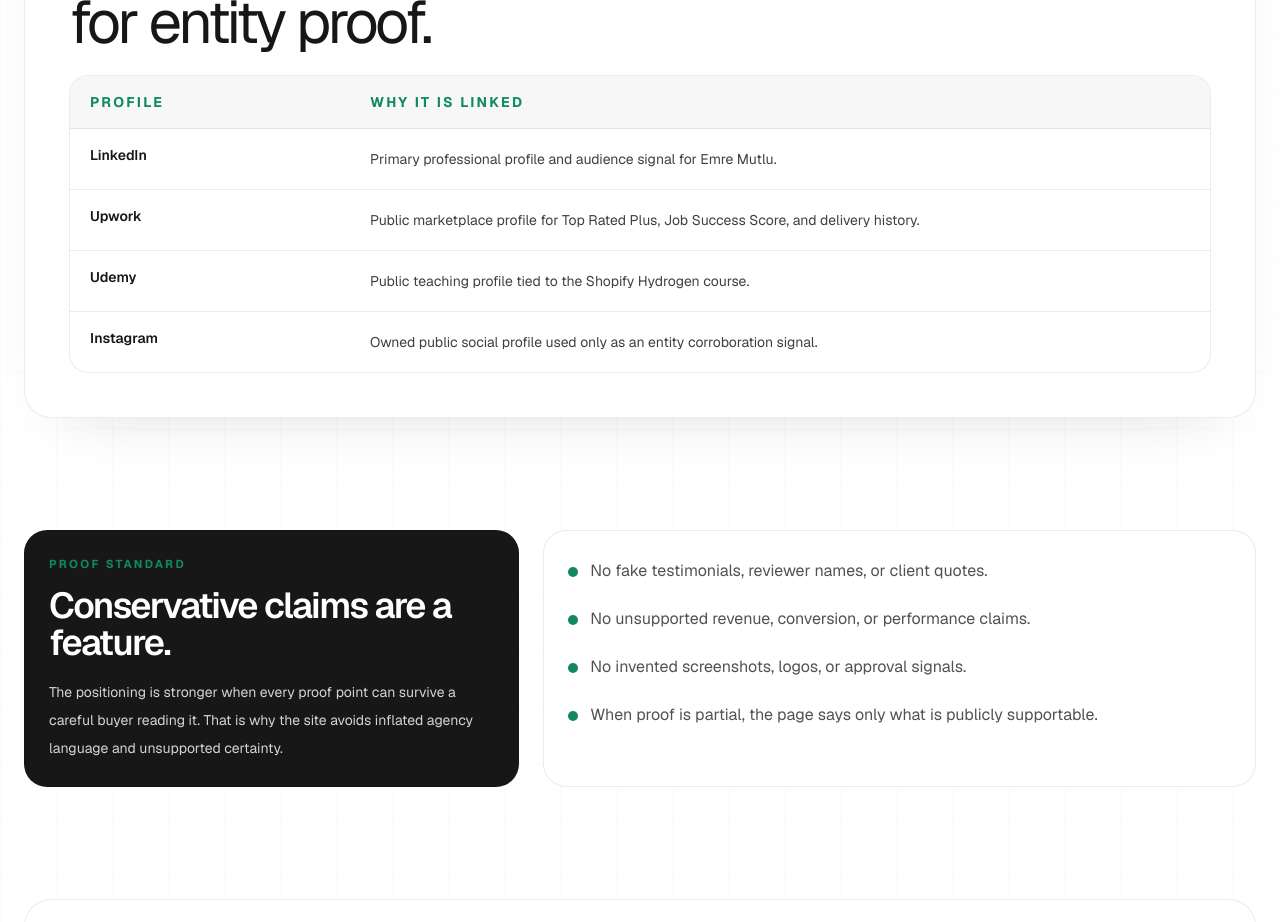
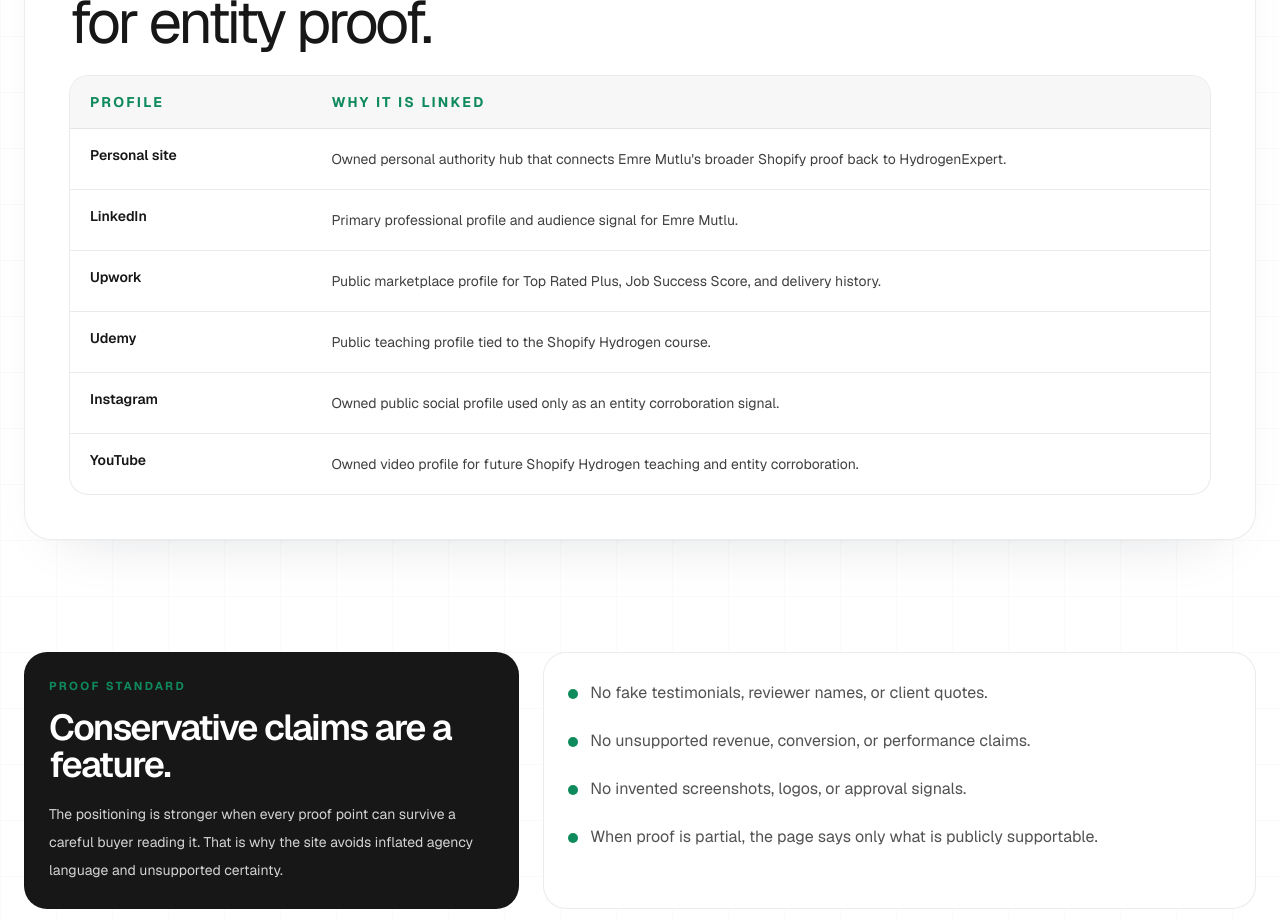
Before and after one commit to emremutlu08/hydrogenexpert, a Next.js app: page /about in a window 1280 px wide. Shown: the part 2820-3742 px from the top of the page. Built offline with nearby package versions, Linux system fonts and the light colour scheme; no server answers; the database is empty.

Commit message:
Add owner profile entity links (#18)
* Add owner profile entity links

* Document owner profile entity links

```diff
--- a/app/about/page.tsx
+++ b/app/about/page.tsx
@@ -123,6 +123,11 @@ const standards = [
 
 const verifiedProfiles = [
   {
+    label: "Personal site",
+    href: OWNER.personalSite,
+    note: "Owned personal authority hub that connects Emre Mutlu's broader Shopify proof back to HydrogenExpert.",
+  },
+  {
     label: "LinkedIn",
     href: OWNER.linkedIn,
     note: "Primary professional profile and audience signal for Emre Mutlu.",
@@ -141,6 +146,11 @@ const verifiedProfiles = [
     label: "Instagram",
     href: OWNER.instagram,
     note: "Owned public social profile used only as an entity corroboration signal.",
+  },
+  {
+    label: "YouTube",
+    href: OWNER.youtube,
+    note: "Owned video profile for future Shopify Hydrogen teaching and entity corroboration.",
   },
 ] as const;
 
--- a/app/blog/[slug]/page.tsx
+++ b/app/blog/[slug]/page.tsx
@@ -12,7 +12,14 @@ import { formatPostContent } from "@/lib/post-content";
 import { buildPostMarkdown } from "@/lib/post-markdown";
 import { getPublishedPostBySlug, getPublishedPostSlugs } from "@/lib/posts";
 import { buildMetadata } from "@/lib/seo";
-import { OWNER, SITE_LOGO_PATH, SITE_NAME, absoluteUrl, getSchemaIds } from "@/lib/site";
+import {
+  OWNER,
+  SITE_LOGO_PATH,
+  SITE_NAME,
+  VERIFIED_PROFILE_URLS,
+  absoluteUrl,
+  getSchemaIds,
+} from "@/lib/site";
 import {
   asSchemaArray,
   buildBreadcrumbListSchema,
@@ -112,7 +119,7 @@ export default async function BlogPostPage({ params }: BlogPostPageProps) {
       "@id": schemaIds.person,
       name: OWNER.name,
       url: OWNER.linkedIn,
-      sameAs: OWNER.linkedIn ? [OWNER.linkedIn, OWNER.upwork, OWNER.udemyUrl] : undefined,
+      sameAs: VERIFIED_PROFILE_URLS,
       jobTitle: OWNER.title,
       worksFor: {
         "@type": "ProfessionalService",
--- a/app/hire-me/page.tsx
+++ b/app/hire-me/page.tsx
@@ -20,6 +20,7 @@ import {
   FOUNDER_IMAGE_PATH,
   OWNER,
   UPWORK_PROFILE,
+  VERIFIED_PROFILE_URLS,
   absoluteUrl,
 } from "@/lib/site";
 import {
@@ -42,7 +43,7 @@ const personSchema = {
   jobTitle: OWNER.title,
   description: OWNER.headline,
   image: absoluteUrl(FOUNDER_IMAGE_PATH),
-  sameAs: [OWNER.linkedIn, OWNER.upwork, OWNER.udemyUrl],
+  sameAs: VERIFIED_PROFILE_URLS,
 };
 
 const process = [
--- a/lib/llms.ts
+++ b/lib/llms.ts
@@ -24,9 +24,12 @@ function buildSummary() {
     "- Delivery model: Senior-led Hydrogen studio / agency alternative, not a fake local office or broad full-service agency",
     "- Audience: Shopify Plus and growth-stage ecommerce teams researching Hydrogen, headless Shopify, migrations, audits, cost, and support",
     "- Primary goal: Qualified Hydrogen fit audit, scoping, migration, build, optimization, and support inquiries",
+    llmsLink("Personal site", OWNER.personalSite, "Owned personal authority hub for Emre Mutlu."),
     llmsLink("LinkedIn", OWNER.linkedIn, "Primary professional profile for Emre Mutlu."),
     llmsLink("Upwork", OWNER.upwork, "Public marketplace profile for Hydrogen delivery proof."),
     llmsLink("Udemy", OWNER.udemyUrl, "Public Shopify Hydrogen teaching profile."),
+    llmsLink("Instagram", OWNER.instagram, "Owned social profile for entity corroboration."),
+    llmsLink("YouTube", OWNER.youtube, "Owned video profile for Shopify Hydrogen teaching and entity corroboration."),
     "",
   ].join("\n");
 }
--- a/lib/site.ts
+++ b/lib/site.ts
@@ -2,9 +2,11 @@ export const OWNER = {
   name: "Emre Mutlu",
   title: "Shopify Hydrogen Developer",
   headline: "Senior-led Shopify Hydrogen services — Top Rated Plus, Upwork, 100% JSS",
+  personalSite: "https://www.emre-mutlu.com.tr/",
   linkedIn: "https://www.linkedin.com/in/emremutlujs/",
   instagram: "https://www.instagram.com/shopifyemre/",
   upwork: "https://www.upwork.com/freelancers/emremutlu",
+  youtube: "https://www.youtube.com/channel/UCIvMTov-hGKvo4p6ZPf4kWA",
   udemyUrl:
     process.env.NEXT_PUBLIC_UDEMY_COURSE_URL?.trim() ||
     "https://www.udemy.com/shopify-hydrogen",
@@ -28,10 +30,12 @@ export const UPWORK_PROFILE = {
 } as const;
 
 export const VERIFIED_PROFILE_URLS = [
+  OWNER.personalSite,
   OWNER.linkedIn,
   OWNER.upwork,
   OWNER.udemyUrl,
   OWNER.instagram,
+  OWNER.youtube,
 ] as const;
 
 export const SITE_KEYWORDS = [
```
Also changed, not shown: 2 other files (tests, documents, lock files or other folders).
